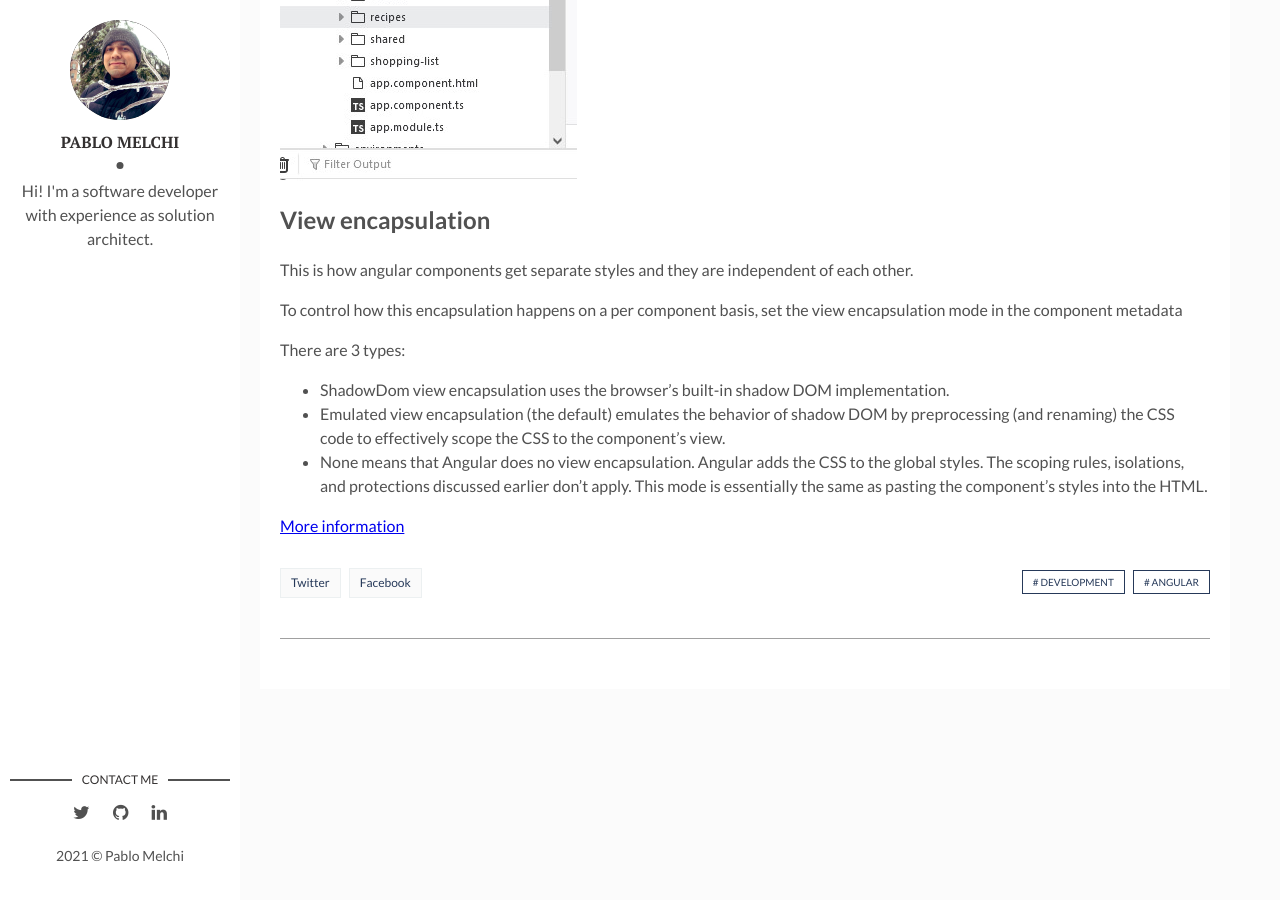
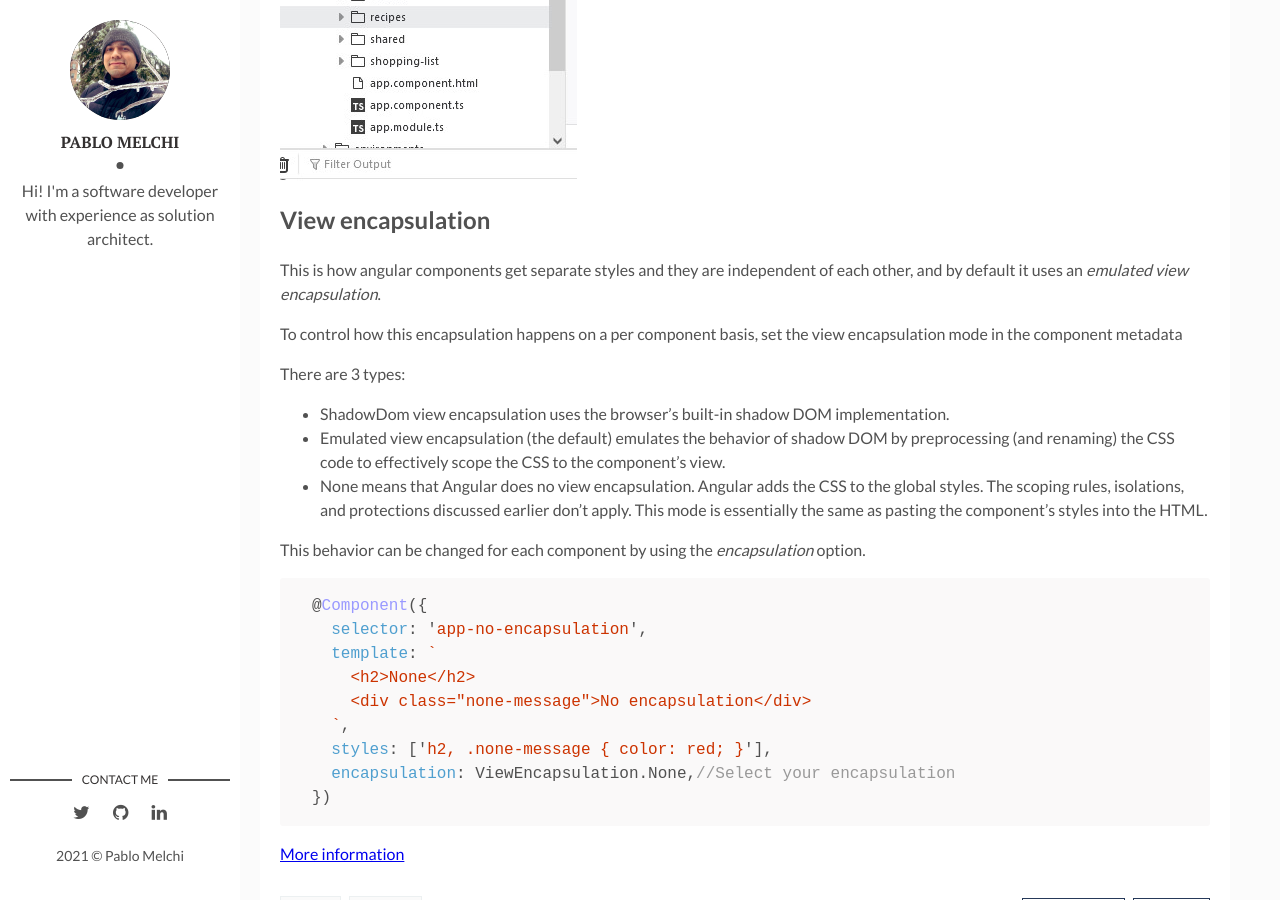
Before and after one commit to pmelchi/pmelchi.github.io, a Jekyll site: the page built from _posts/2021-11-13-Angular-Starting.markdown, in a window 1280 px wide and 900 px high, scrolled down 4164 px. Built offline with Jekyll 4.4.1, drawn with Linux system fonts in a browser that asks for light colours.

```diff
--- a/_posts/2021-11-13-Angular-Starting.markdown
+++ b/_posts/2021-11-13-Angular-Starting.markdown
@@ -158,7 +158,7 @@ But there's a way to see the actual code when you are working on it, and that is
 
 ## View encapsulation
 
-This is how angular components get separate styles and they are independent of each other.
+This is how angular components get separate styles and they are independent of each other, and by default it uses an *emulated view encapsulation*.
 
 To control how this encapsulation happens on a per component basis, set the view encapsulation mode in the component metadata
 
@@ -168,4 +168,18 @@ There are 3 types:
  - Emulated view encapsulation (the default) emulates the behavior of shadow DOM by preprocessing (and renaming) the CSS code to effectively scope the CSS to the component's view.
  - None means that Angular does no view encapsulation. Angular adds the CSS to the global styles. The scoping rules, isolations, and protections discussed earlier don't apply. This mode is essentially the same as pasting the component's styles into the HTML.
 
+This behavior can be changed for each component by using the *encapsulation* option.
+
+{% highlight typescript%}
+@Component({
+  selector: 'app-no-encapsulation',
+  template: `
+    <h2>None</h2>
+    <div class="none-message">No encapsulation</div>
+  `,
+  styles: ['h2, .none-message { color: red; }'],
+  encapsulation: ViewEncapsulation.None,//Select your encapsulation
+})
+{% endhighlight %}
+
 [More information](https://angular.io/guide/view-encapsulation)
```
Also changed, not shown: _posts/2021-11-27-Angular-Databinding.markdown (+20 -1 lines), _posts/2021-12-05-Angular-Content-Projection.markdown (added, +74 -0 lines).
